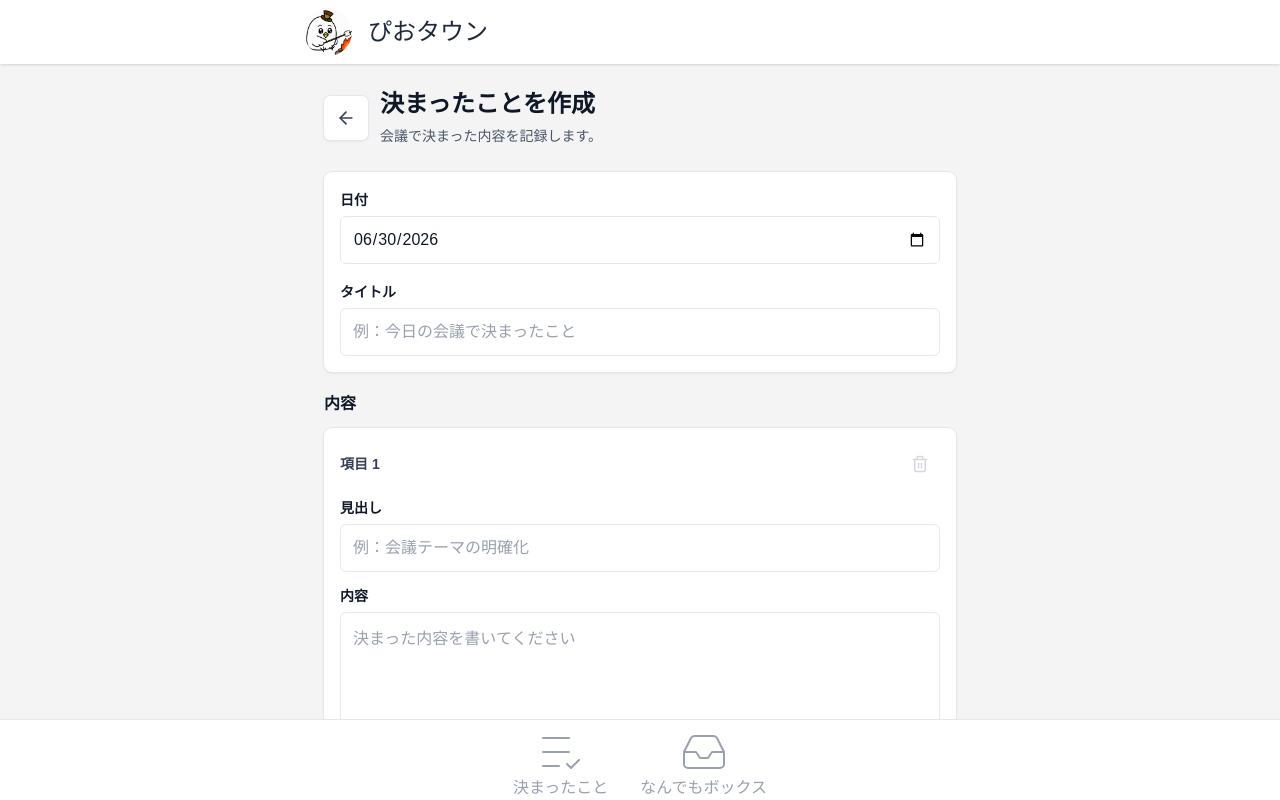
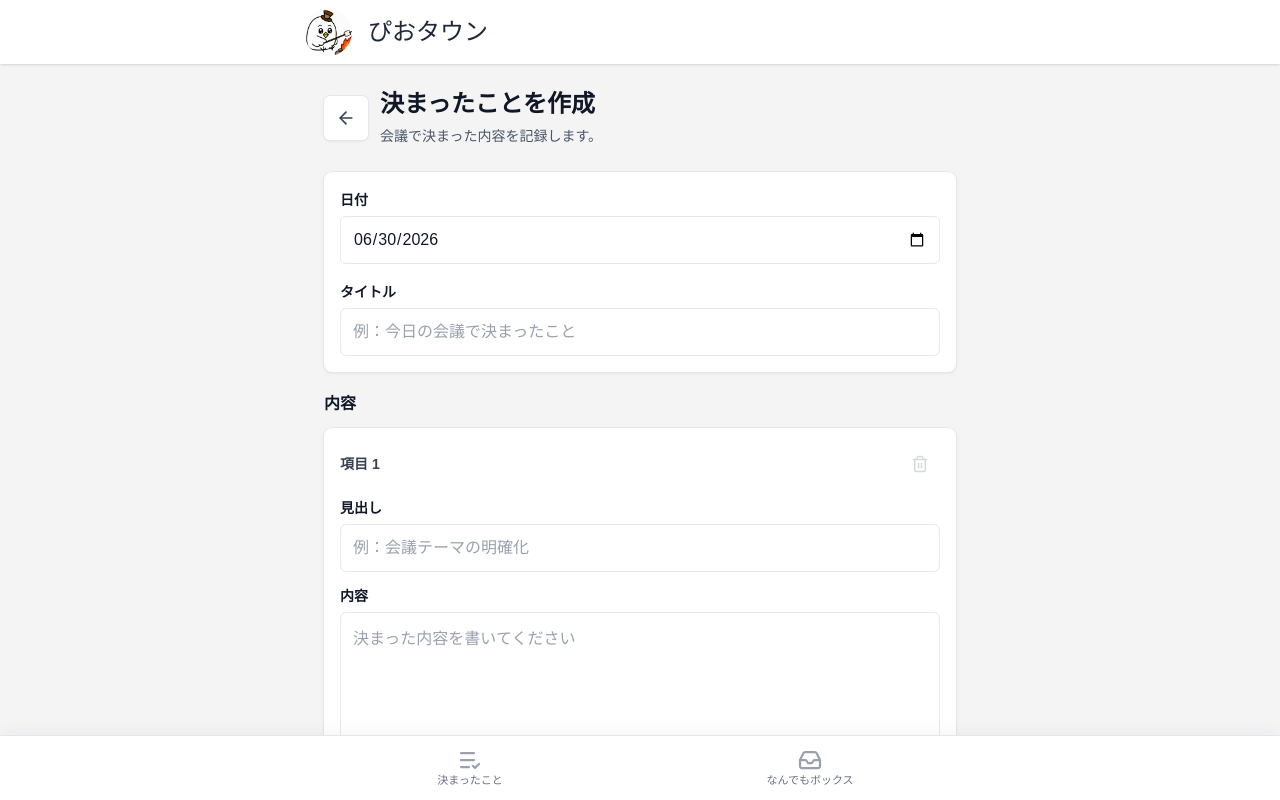
Before and after one commit to maguroshouta/piotown, a Next.js app: page /minutes/new in a window 1280 px wide. Built offline with nearby package versions, Linux system fonts and the light colour scheme; a web font is replaced by a local one.

Commit message:
Compact bottom navigation

```diff
--- a/src/components/navigation.tsx
+++ b/src/components/navigation.tsx
@@ -1,8 +1,21 @@
 "use client";
 
 import Link from "next/link";
-import { ListCheck, Inbox } from "lucide-react";
+import { Inbox, ListCheck } from "lucide-react";
 import { usePathname } from "next/navigation";
+
+const navItems = [
+  {
+    href: "/",
+    label: "決まったこと",
+    icon: ListCheck
+  },
+  {
+    href: "/seedbox",
+    label: "なんでもボックス",
+    icon: Inbox
+  }
+] as const;
 
 export default function Navigation() {
   const pathname = usePathname();
@@ -12,31 +25,37 @@ export default function Navigation() {
   }
 
   return (
-    <nav className="w-full shrink-0 border-t border-gray-200 bg-white px-2 pb-[env(safe-area-inset-bottom)] pt-2">
-      <ul className="mx-auto flex max-w-2xl items-center justify-center gap-8">
-        <Link href="/">
-          <li className="flex flex-col items-center justify-center">
-            <ListCheck
-              size={48}
-              absoluteStrokeWidth
-              color={isActive("/") ? "#008236" : "#99a1af"}
-            />
-            <p className={isActive("/") ? "text-green-700" : "text-gray-400"}>決まったこと</p>
-          </li>
-        </Link>
+    <nav
+      aria-label="メインナビゲーション"
+      className="w-full shrink-0 border-t border-gray-200 bg-white/95 px-3 py-1.5 pb-[calc(env(safe-area-inset-bottom)+0.375rem)] shadow-[0_-4px_16px_rgba(15,23,42,0.04)] backdrop-blur"
+    >
+      <ul className="mx-auto grid max-w-2xl grid-cols-2 gap-2">
+        {navItems.map(({ href, label, icon: Icon }) => {
+          const active = isActive(href);
 
-        <Link href="/seedbox">
-          <li className="flex flex-col items-center justify-center">
-            <Inbox
-              size={48}
-              absoluteStrokeWidth
-              color={isActive("/seedbox") ? "#008236" : "#99a1af"}
-            />
-            <p className={isActive("/seedbox") ? "text-green-700" : "text-gray-400"}>
-              なんでもボックス
-            </p>
-          </li>
-        </Link>
+          return (
+            <li key={href}>
+              <Link
+                href={href}
+                aria-current={active ? "page" : undefined}
+                className={`flex min-h-12 flex-col items-center justify-center rounded-xl px-3 py-1.5 text-[11px] font-medium leading-tight transition-colors focus-visible:outline-2 focus-visible:outline-offset-2 focus-visible:outline-green-700 ${
+                  active
+                    ? "bg-green-50 text-green-700"
+                    : "text-gray-500 hover:bg-gray-50 hover:text-gray-700"
+                }`}
+              >
+                <Icon
+                  size={24}
+                  strokeWidth={2.25}
+                  absoluteStrokeWidth
+                  aria-hidden="true"
+                  className={active ? "text-green-700" : "text-gray-400"}
+                />
+                <span className="mt-0.5 whitespace-nowrap">{label}</span>
+              </Link>
+            </li>
+          );
+        })}
       </ul>
     </nav>
   );
```
